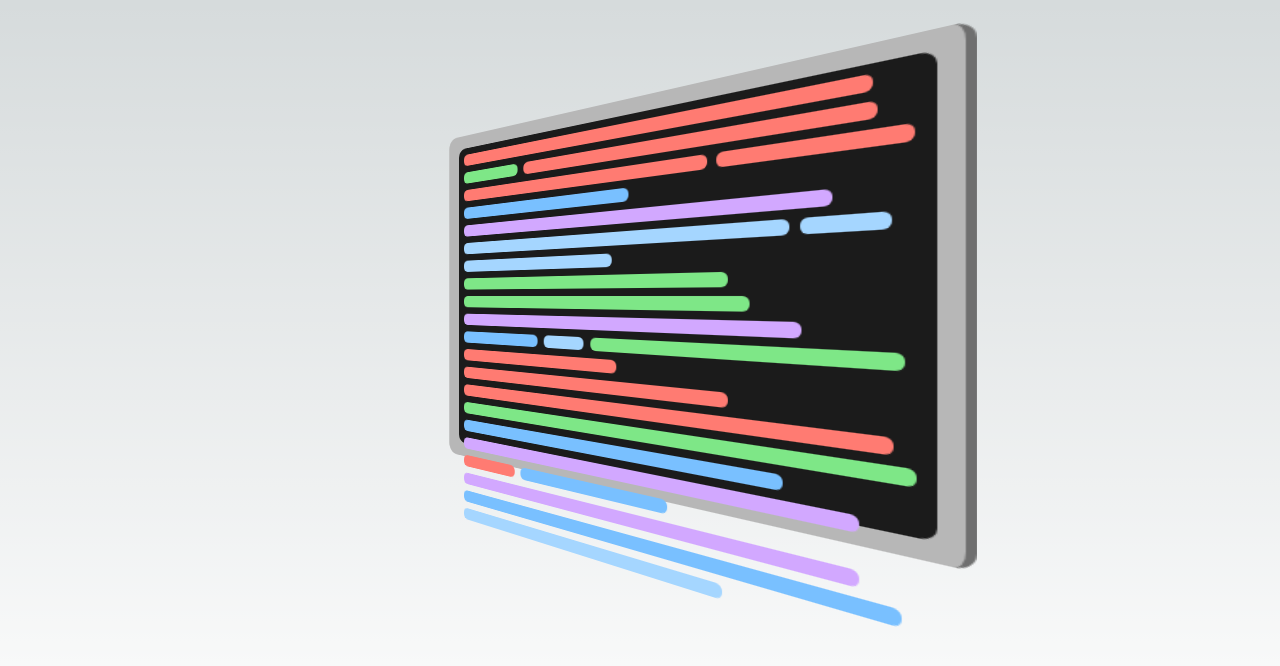
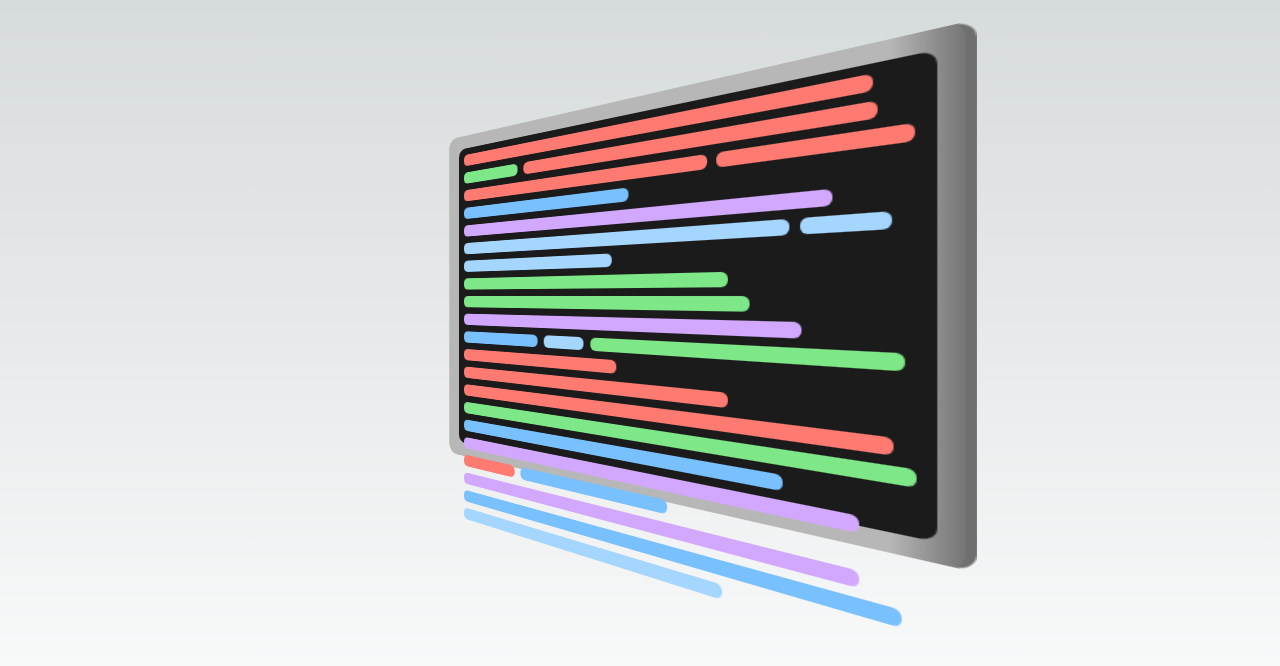
Before and after one commit to JR0210/parallax-poc, a Next.js app: page / in a window 1280 px wide. Shown: the top 666 px of the page. Built offline with nearby package versions, Linux system fonts and the light colour scheme.

Commit message:
added gradient background to screen border

```diff
--- a/styles/Home.module.css
+++ b/styles/Home.module.css
@@ -156,7 +156,7 @@
   transform-origin: center center;
   width: 500px;
   height: 400px;
-  background: #b7b7b7;
+  background: linear-gradient(90deg, rgba(183,183,183,1) 0%, rgba(183,183,183,1) 91%, rgba(117,117,117,1) 100%);
   border-right: 6px solid #6f6f6f;
   border-radius: 13px;
   padding: 16px;
```
